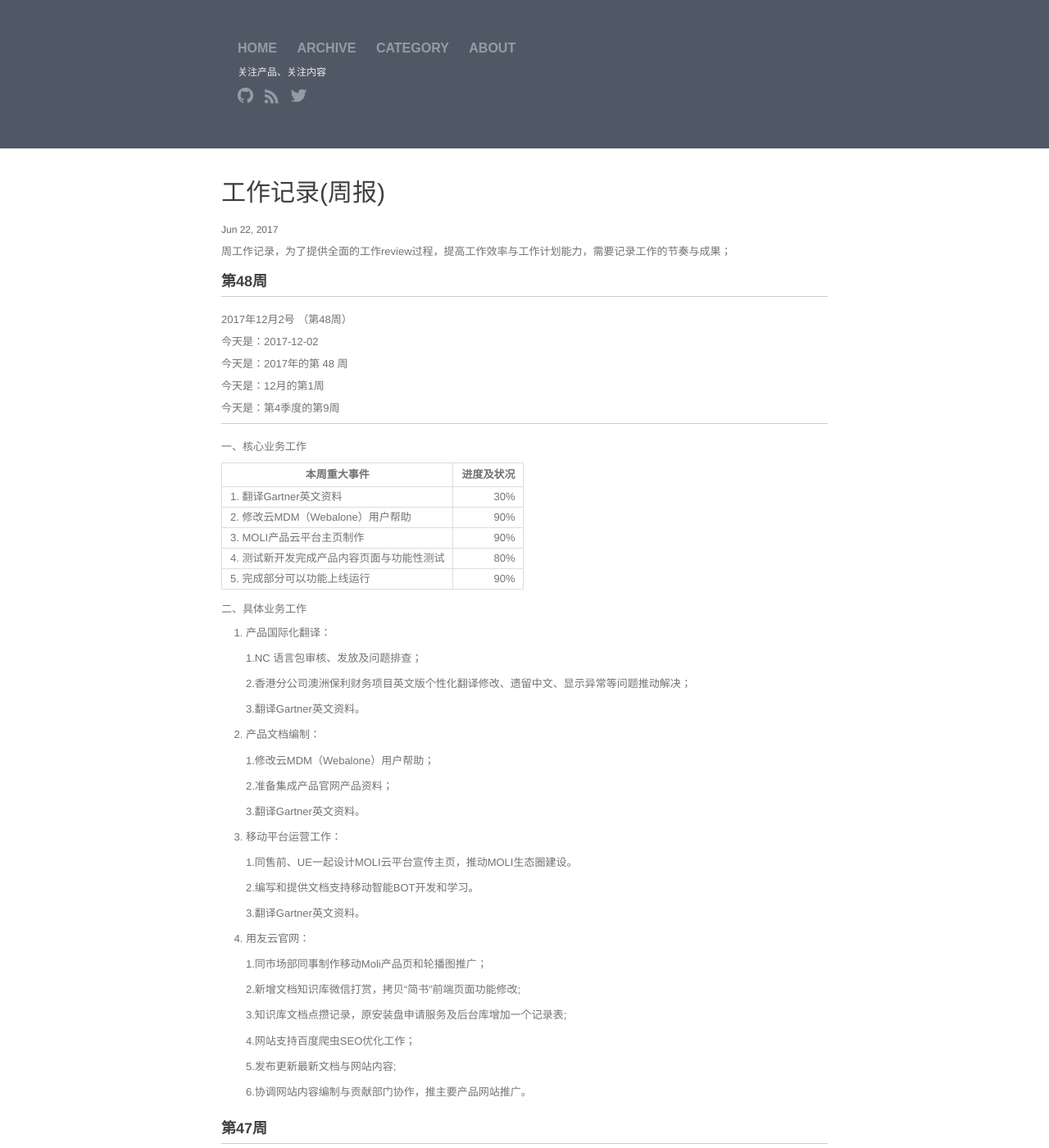
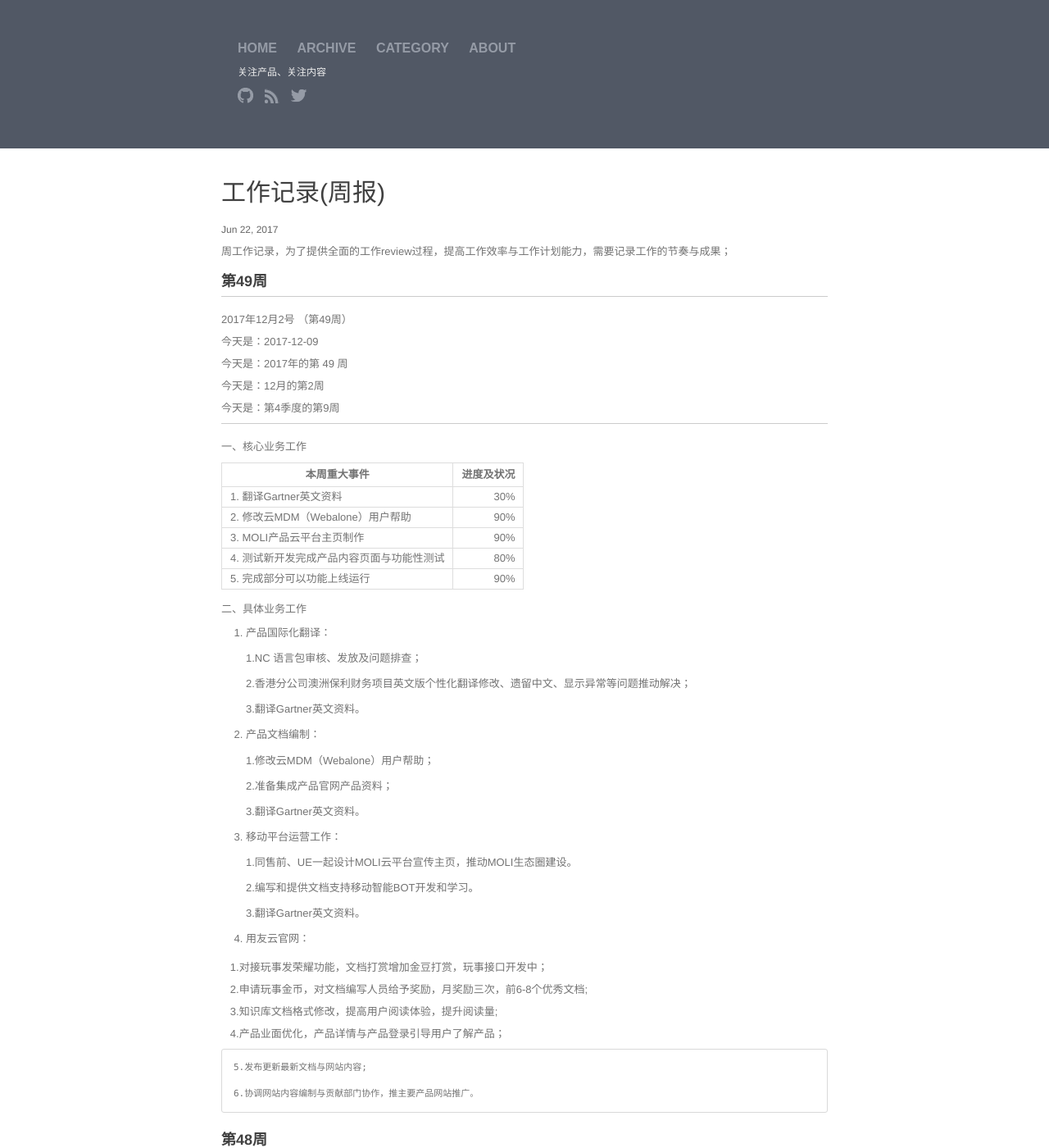
Before and after one commit to walllFlower/blog, a Jekyll site: the page built from _posts/2017-06-22-day_report_cxz.md, in a window 1280 px wide and 1400 px high. Shown: the whole window at 82% size. Built offline with Jekyll 4.4.1, drawn with Linux system fonts in a browser that asks for light colours; comment, search, counter and statistics services are not loaded.

Commit message:
Update 2017-06-22-day_report_cxz.md

```diff
--- a/_posts/2017-06-22-day_report_cxz.md
+++ b/_posts/2017-06-22-day_report_cxz.md
@@ -6,6 +6,73 @@ categories: 日报
 ---
 
 周工作记录，为了提供全面的工作review过程，提高工作效率与工作计划能力，需要记录工作的节奏与成果；
+
+###  第49周
+
+***
+
+2017年12月2号 （第49周）
+
+今天是：2017-12-09
+
+今天是：2017年的第 49 周
+
+今天是：12月的第2周
+
+今天是：第4季度的第9周
+
+***
+
+一、核心业务工作
+
+| 本周重大事件 | 进度及状况 |
+| --------    | -----:    |
+| 1. 翻译Gartner英文资料                    | 30% |
+| 2. 修改云MDM（Webalone）用户帮助		| 90% |
+| 3. MOLI产品云平台主页制作| 90% |
+| 4. 测试新开发完成产品内容页面与功能性测试           | 80% |
+| 5. 完成部分可以功能上线运行                        | 90% |
+
+二、具体业务工作
+
+1. 产品国际化翻译：
+
+    1.NC 语言包审核、发放及问题排查；
+
+    2.香港分公司澳洲保利财务项目英文版个性化翻译修改、遗留中文、显示异常等问题推动解决；
+
+    3.翻译Gartner英文资料。
+
+2. 产品文档编制：
+
+    1.修改云MDM（Webalone）用户帮助；
+
+    2.准备集成产品官网产品资料；
+
+    3.翻译Gartner英文资料。
+
+3. 移动平台运营工作：
+
+    1.同售前、UE一起设计MOLI云平台宣传主页，推动MOLI生态圈建设。
+
+    2.编写和提供文档支持移动智能BOT开发和学习。
+
+    3.翻译Gartner英文资料。
+
+4. 用友云官网：
+
+    1.对接玩事发荣耀功能，文档打赏增加金豆打赏，玩事接口开发中；
+
+    2.申请玩事金币，对文档编写人员给予奖励，月奖励三次，前6-8个优秀文档;
+
+    3.知识库文档格式修改，提高用户阅读体验，提升阅读量;
+
+    4.产品业面优化，产品详情与产品登录引导用户了解产品；
+
+    5.发布更新最新文档与网站内容;
+
+    6.协调网站内容编制与贡献部门协作，推主要产品网站推广。
+
 
 
 ###  第48周
```
